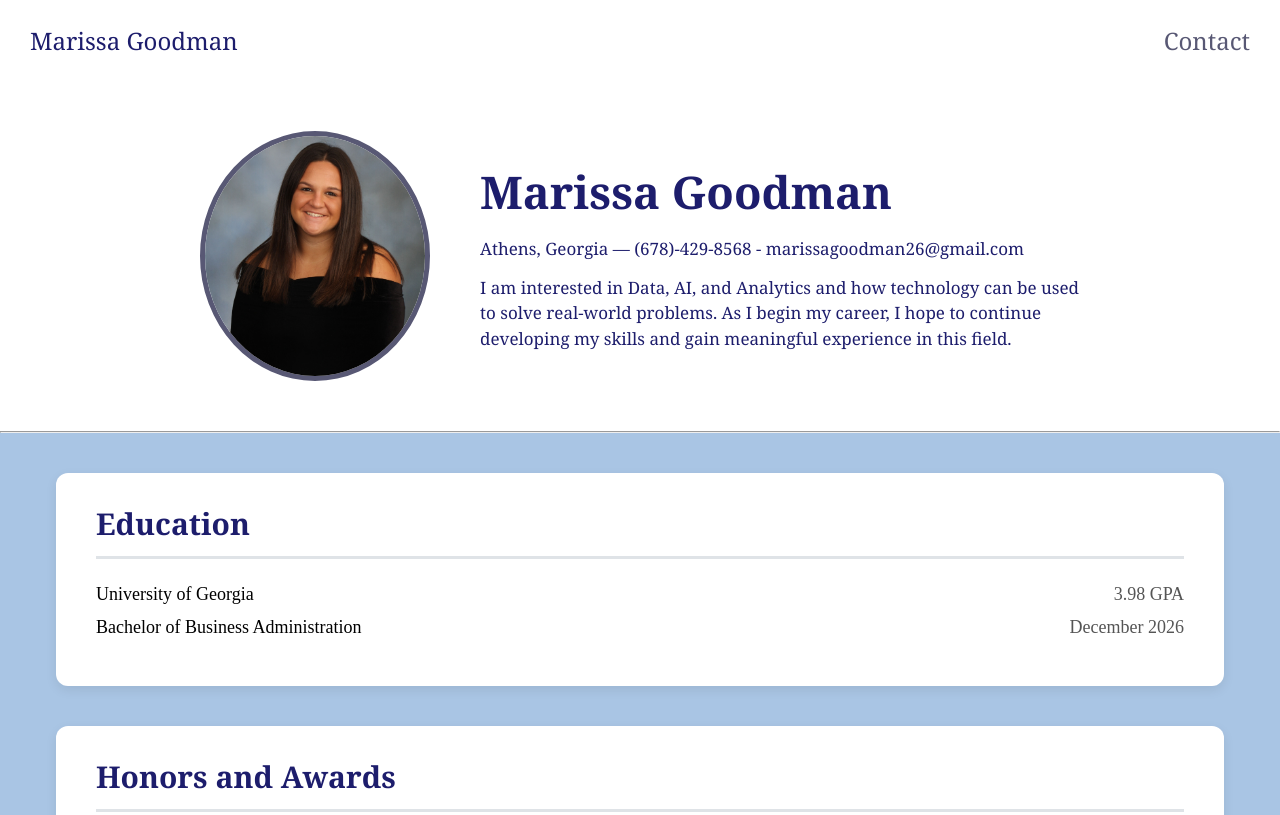
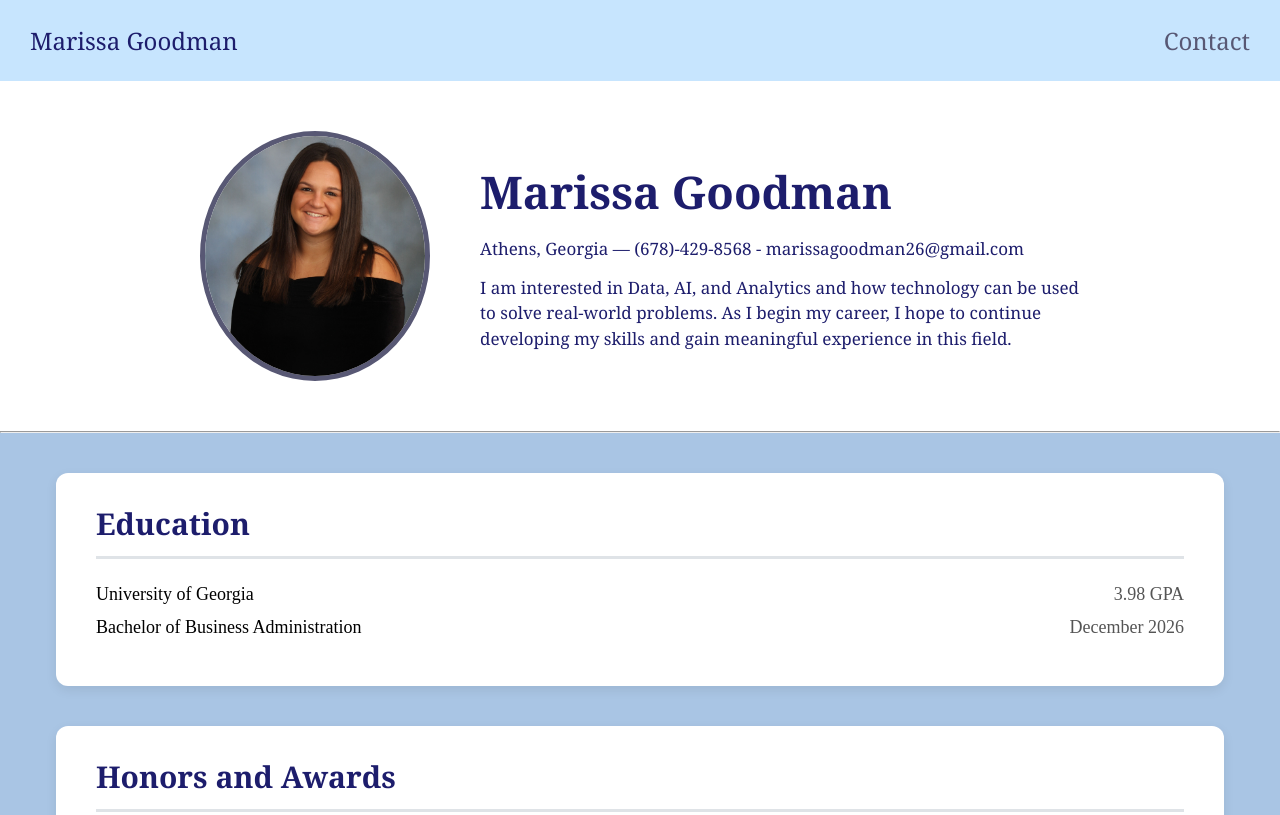
Before and after one commit to mg38563/mg38563.github.io, a website: page index.html in a window 1280 px wide. Shown: the top 815 px of the page. Drawn offline with Linux system fonts and the light colour scheme; a web font is replaced by a local one.

Commit message:
updated color 1

```diff
--- a/css/style.css
+++ b/css/style.css
@@ -8,7 +8,7 @@ nav {
     font-family: Georgia, serif;
     font-size: 24px;
     text-align: center;
-    background-color: white;
+    background-color: rgb(199, 229, 254);
     display: flex;
     justify-content: space-between;
     margin: 0;
```
